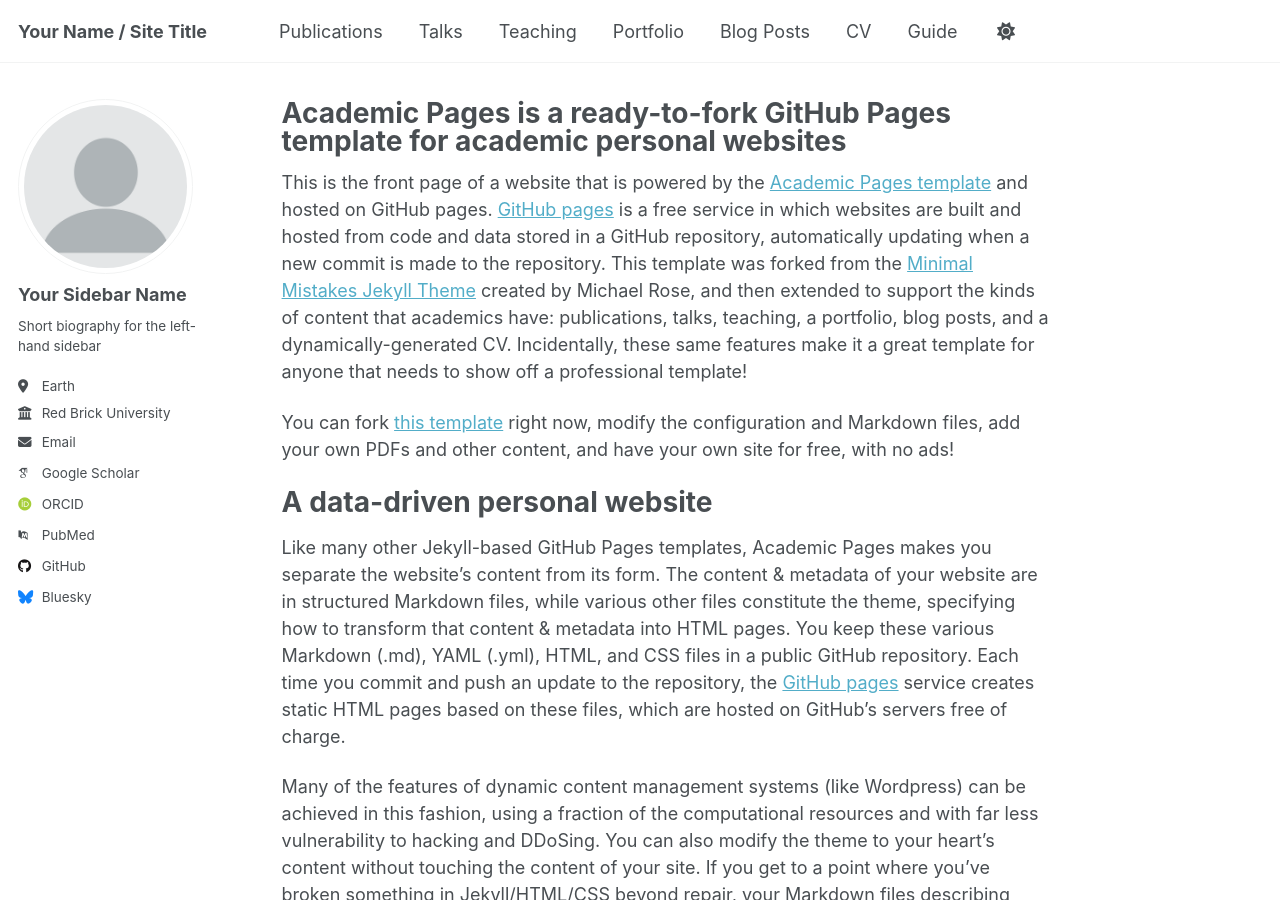
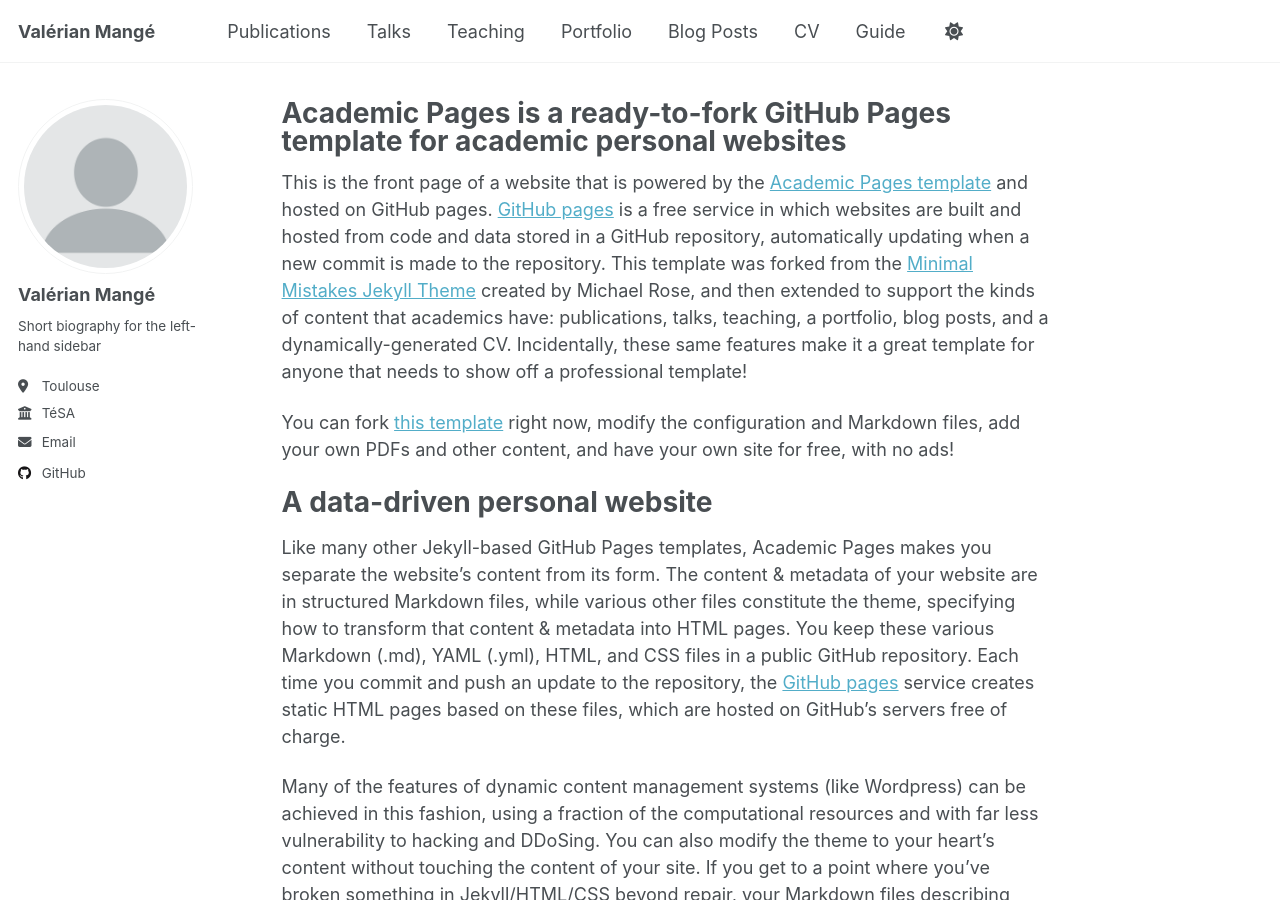
Before and after one commit to ValMang/ValMang.github.io, a Jekyll site: the page built from _pages/about.md, in a window 1280 px wide and 900 px high. Built offline with Jekyll 4.4.1, drawn with Linux system fonts in a browser that asks for light colours; some web fonts are replaced; a script that is not in the unit is left out.

Commit message:
Update _config.yml info

```diff
--- a/_config.yml
+++ b/_config.yml
@@ -9,7 +9,7 @@
 # Basic Site Settings
 locale                   : "en-US"
 site_theme               : "default" # Currently available options are "default", "air"
-title                    : "Your Name / Site Title"
+title                    : "Valérian Mangé"
 title_separator          : "-"
 name                     : &name "Your Name"
 description              : &description "Your Name's academic portfolio"   # Update this with a general description of your site, this is the default if not overridden by a page
@@ -24,37 +24,38 @@ repository               : "academicpages/academicpages.github.io"
 author:
   # Biographic information
   avatar           : "profile.png"
-  name             : "Your Sidebar Name"
+  name             : "Valérian Mangé"
   pronouns         : # example: "she/her"
   bio              : "Short biography for the left-hand sidebar"
-  location         : "Earth"
-  employer         : "Red Brick University"
+  location         : "Toulouse"
+  employer         : "TéSA"
   uri              : # URL
-  email            : "none@example.org"
+  email            : "valerian.mange@hotmail.fr"
+  linkedin         : "https://fr.linkedin.com/in/val%C3%A9rian-mang%C3%A9-921656194"
 
   # Academic websites
-  academia         : # URL
-  arxiv            : # URL - Update with the correct link to your profile
-  googlescholar    : "https://scholar.google.com/citations?user=PS_CX0AAAAAJ"
-  inspire-hep      : # URL
-  impactstory      : # URL
-  orcid            : "https://orcid.org/yourorcidurl"
-  semantic         : # URL
-  pubmed           : "https://www.ncbi.nlm.nih.gov/pubmed/?term=john+snow"
-  researchgate     : # URL
-  scopus           : # URL
+  #academia         : # URL
+  #arxiv            : # URL - Update with the correct link to your profile
+  #googlescholar    : "https://scholar.google.com/citations?user=PS_CX0AAAAAJ"
+  #inspire-hep      : # URL
+  #impactstory      : # URL
+  #orcid            : #"https://orcid.org/yourorcidurl"
+  #semantic         : # URL
+  #pubmed           : #"https://www.ncbi.nlm.nih.gov/pubmed/?term=john+snow"
+  #researchgate     : # URL
+  #scopus           : # URL
 
   # Repositories and software development
   bitbucket        : # Username - Update with your username on the site
   codepen          : # Username
   dribbble         : # Username
-  github           : "academicpages"
+  github           : "https://github.com/ValMang"
   kaggle           : # Username
   stackoverflow    : # User number or user number and name (i.e., use "1" or "1/jeff-atwood")
 
   # Social media
   artstation       : # Username
-  bluesky          : "bsky.app" # Replace this with you Bluesky username
+  bluesky          : #"bsky.app" # Replace this with you Bluesky username
   facebook         : # Username
   flickr           : # Username
   foursquare       : # Username
```
